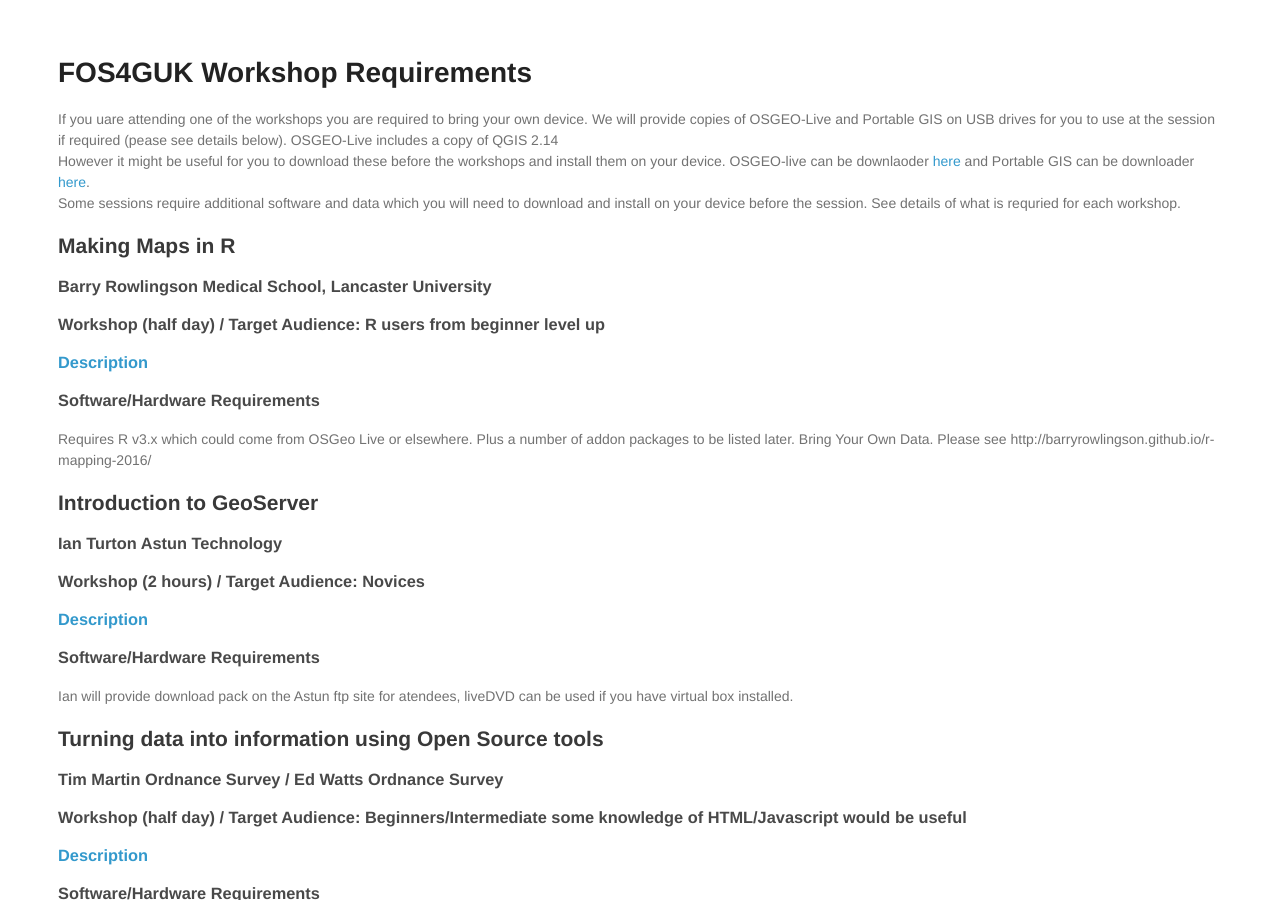
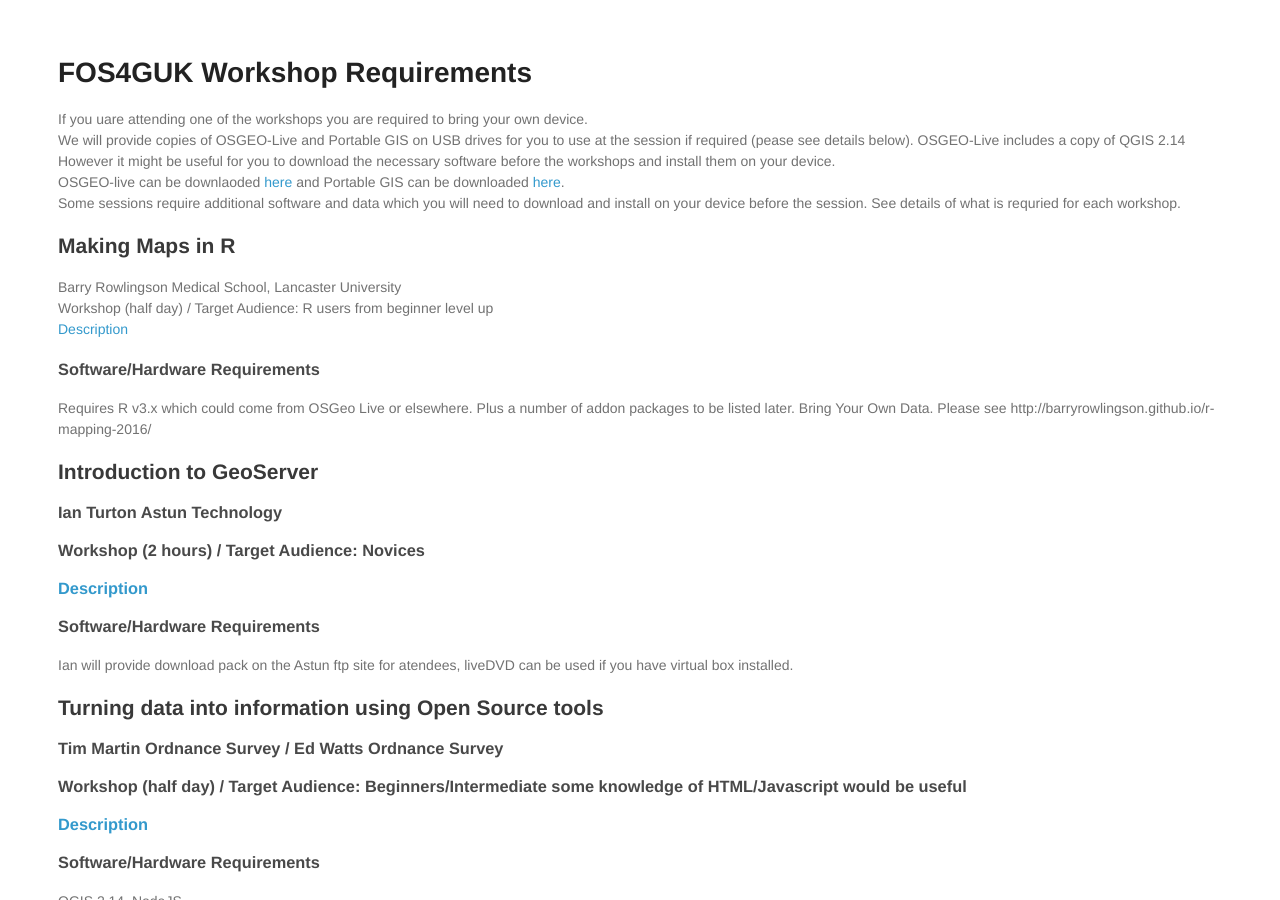
Before and after one commit to walkermatt/aileenh.github.io, a Jekyll site: the page built from foss4guk-workshop-requirements.md, in a window 1280 px wide and 900 px high. Built offline with Jekyll 4.4.1, drawn with Linux system fonts in a browser that asks for light colours.

Commit message:
Update foss4guk-workshop-requirements.md

```diff
--- a/foss4guk-workshop-requirements.md
+++ b/foss4guk-workshop-requirements.md
@@ -5,18 +5,17 @@
 
 # FOS4GUK Workshop Requirements #
 
-If you uare attending one of the workshops you are required to bring your own device.
+If you uare attending one of the workshops you are required to bring your own device. <br>
 We will provide copies of OSGEO-Live and Portable GIS on USB drives for you to use at the session if required (pease see details below). OSGEO-Live includes a copy of QGIS 2.14<br>
-However it might be useful for you to download these before the workshops and install them on your device. OSGEO-live can be downlaoder [here](https://live.osgeo.org/en/index.html) and Portable GIS can be downloader [here](http://www.archaeogeek.com/portable-gis.html). <br>
+However it might be useful for you to download the necessary software before the workshops and install them on your device. <br>
+OSGEO-live can be downlaoded [here](https://live.osgeo.org/en/index.html) and Portable GIS can be downloaded [here](http://www.archaeogeek.com/portable-gis.html). <br>
 Some sessions require additional software and data which you will need to download and install on your device before the session. See details of what is requried for each workshop. <br>
 
 ## Making Maps in R ##
 
-### Barry Rowlingson Medical School, Lancaster University ###
-
-### Workshop (half day) / Target Audience: R users from beginner level up ###
-
-### [Description](http://uk.osgeo.org/foss4guk2016/abstracts.html#making-maps-in-r) ###
+ Barry Rowlingson Medical School, Lancaster University <br>
+ Workshop (half day) / Target Audience: R users from beginner level up <br>
+[Description](http://uk.osgeo.org/foss4guk2016/abstracts.html#making-maps-in-r) <br>
 
 ### Software/Hardware Requirements ###
 Requires R v3.x which could come from OSGeo Live or elsewhere. Plus a number of addon packages to be listed later. Bring Your Own Data. Please see http://barryrowlingson.github.io/r-mapping-2016/
```
